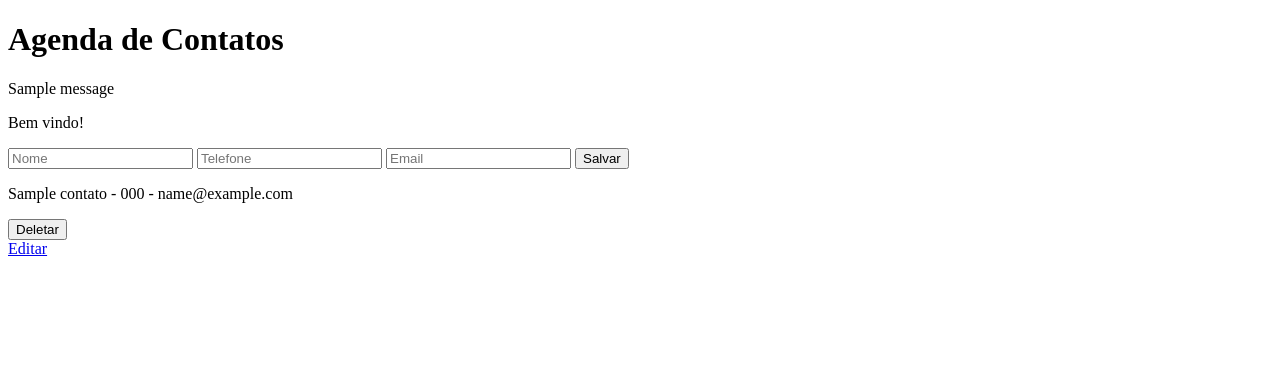
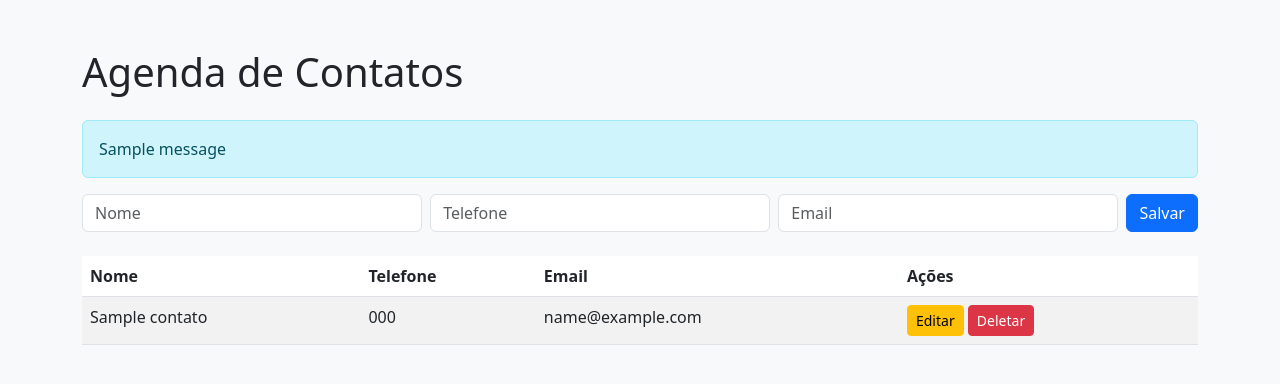
Before and after one commit to jooaopauletti/flask-agenda, a Flask app: page / in a window 1280 px wide. Shown: the top 384 px of the page. Run offline with Flask 3, Linux system fonts and the light colour scheme; tables that the repository leaves empty hold one stand-in row (values such as "Sample post"); one stand-in notice (Sample message) is shown.

Commit message:
Bootstrap - layout e componentes visuais

```diff
--- a/templates/index.html
+++ b/templates/index.html
@@ -1,33 +1,62 @@
 <!DOCTYPE html>
 <html>
 <head>
+    <link rel="stylesheet" href="https://cdn.jsdelivr.net/npm/bootstrap@5.3.0/dist/css/bootstrap.min.css">
+    <link rel="stylesheet" href="{{ url_for('static', filename='style.css') }}">
     <title>Agenda de Contatos</title>
 </head>
-<body>
-    <h1>Agenda de Contatos</h1>
+<body class="bg-light">
+<div class="container mt-5">
+    <h1 class="mb-4">Agenda de Contatos</h1>
+
     {% with messages = get_flashed_messages() %}
     {% if messages %}
         {% for message in messages %}
-            <p>{{ message }}</p>
+            <div class="alert alert-info">{{ message }}</div>
         {% endfor %}
     {% endif %}
-{% endwith %}
-    <p>Bem vindo!</p>
+    {% endwith %}
 
-    <form action="/adicionar" method="POST">
-    <input type="text" name="nome" placeholder="Nome">
-    <input type="text" name="telefone" placeholder="Telefone">
-    <input type="text" name="email" placeholder="Email">
-    <button type="submit">Salvar</button>
-</form>
+    <form action="/adicionar" method="POST" class="row g-2 mb-4">
+        <div class="col">
+            <input type="text" name="nome" placeholder="Nome" class="form-control">
+        </div>
+        <div class="col">
+            <input type="text" name="telefone" placeholder="Telefone" class="form-control">
+        </div>
+        <div class="col">
+            <input type="text" name="email" placeholder="Email" class="form-control">
+        </div>
+        <div class="col-auto">
+            <button type="submit" class="btn btn-primary">Salvar</button>
+        </div>
+    </form>
 
-{% for contato in contatos %}
-    <p>{{ contato[1] }} - {{ contato[2] }} - {{ contato[3] }}</p>
-    <form action="/deletar/{{ contato[0] }}" method="POST">
-        <button type="submit" onclick="return confirm('Tem certeza que deseja deletar?')">Deletar</button>
-    </form>
-    <a href="/editar/{{ contato[0] }}">Editar</a>
-{% endfor %}
-
+    <table class="table table-striped">
+        <thead>
+            <tr>
+                <th>Nome</th>
+                <th>Telefone</th>
+                <th>Email</th>
+                <th>Ações</th>
+            </tr>
+        </thead>
+        <tbody>
+        {% for contato in contatos %}
+            <tr>
+                <td>{{ contato[1] }}</td>
+                <td>{{ contato[2] }}</td>
+                <td>{{ contato[3] }}</td>
+                <td>
+                    <a href="/editar/{{ contato[0] }}" class="btn btn-sm btn-warning">Editar</a>
+                    <form action="/deletar/{{ contato[0] }}" method="POST" class="d-inline">
+                        <button type="submit" class="btn btn-sm btn-danger" onclick="return confirm('Tem certeza?')">Deletar</button>
+                    </form>
+                </td>
+            </tr>
+        {% endfor %}
+        </tbody>
+    </table>
+</div>
 </body>
 </html>
```
Also changed, not shown: templates/editar.html (+18 -6 lines).
